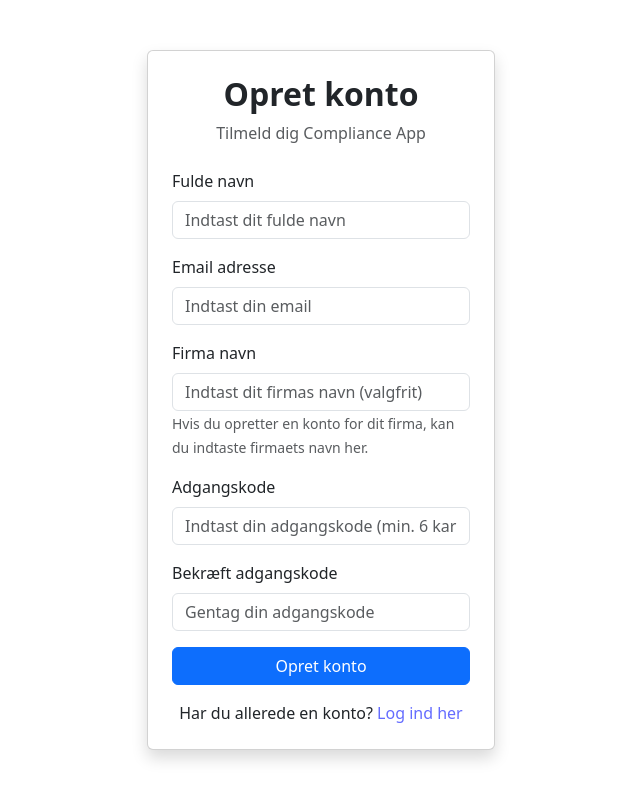
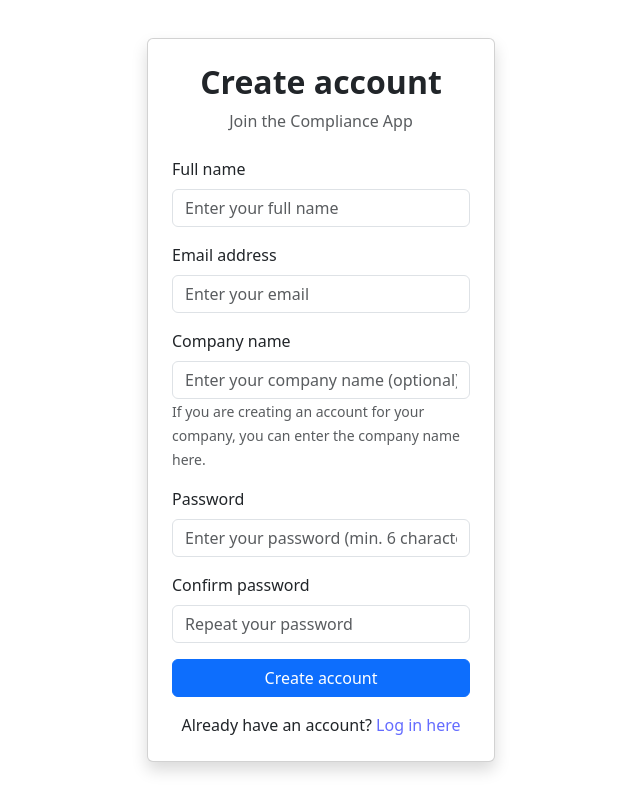
Before and after one commit to zakariyeyare/compliance-project, a React (Vite) app in the folder compliance/: page /register in a window 1280 px wide. Shown: the whole page, without its empty margins (319-959 px from the left). Built offline with nearby package versions, Linux system fonts and the light colour scheme; no server answers.

Commit message:
translated Danish text to English in Login and Register components

```diff
--- a/compliance/src/screen/Login.jsx
+++ b/compliance/src/screen/Login.jsx
@@ -26,7 +26,7 @@ function Login() {
         navigate('/dashboard');
       }
     } catch (err) {
-      setError(err.message || 'Der opstod en fejl under login');
+      setError(err.message || 'An error occurred during login');
     } finally {
       setLoading(false);
     }
@@ -39,8 +39,8 @@ function Login() {
           <Card className="shadow">
             <Card.Body className="p-4">
               <div className="text-center mb-4">
-                <h2 className="fw-bold">Log ind</h2>
-                <p className="text-muted">Velkommen tilbage til Compliance App</p>
+                <h2 className="fw-bold">Log in</h2>
+                <p className="text-muted">Welcome back to Compliance App</p>
               </div>
 
               {error && (
@@ -51,10 +51,10 @@ function Login() {
 
               <Form onSubmit={handleLogin}>
                 <Form.Group className="mb-3">
-                  <Form.Label>Email adresse</Form.Label>
+                  <Form.Label>Email address</Form.Label>
                   <Form.Control
                     type="email"
-                    placeholder="Indtast din email"
+                    placeholder="Enter your email"
                     value={email}
                     onChange={(e) => setEmail(e.target.value)}
                     required
@@ -63,10 +63,10 @@ function Login() {
                 </Form.Group>
 
                 <Form.Group className="mb-3">
-                  <Form.Label>Adgangskode</Form.Label>
+                  <Form.Label>Password</Form.Label>
                   <Form.Control
                     type="password"
-                    placeholder="Indtast din adgangskode"
+                    placeholder="Enter your password"
                     value={password}
                     onChange={(e) => setPassword(e.target.value)}
                     required
@@ -80,15 +80,15 @@ function Login() {
                   className="w-100 mb-3"
                   disabled={loading}
                 >
-                  {loading ? 'Logger ind...' : 'Log ind'}
+                  {loading ? 'Logging in...' : 'Log in'}
                 </Button>
               </Form>
 
               <div className="text-center">
                 <p className="mb-0">
-                  Har du ikke en konto?{' '}
+                  Don't have an account?{' '}
                   <Link to="/register" className="text-decoration-none">
-                    Opret konto her
+                    Create an account here
                   </Link>
                 </p>
               </div>
--- a/compliance/src/screen/Register.jsx
+++ b/compliance/src/screen/Register.jsx
@@ -21,15 +21,15 @@ function Register() {
     setError('');
     setSuccess('');
 
-    // Validering
+    // Validation
     if (password !== confirmPassword) {
-      setError('Adgangskoderne matcher ikke');
+      setError('Passwords do not match');
       setLoading(false);
       return;
     }
 
     if (password.length < 6) {
-      setError('Adgangskoden skal være mindst 6 karakterer');
+      setError('Password must be at least 6 characters');
       setLoading(false);
       return;
     }
@@ -43,7 +43,7 @@ function Register() {
       if (error) {
         setError(error.message);
       } else {
-        setSuccess('Konto oprettet! Tjek din email for at bekræfte kontoen.');
+        setSuccess('Account created! Check your email to confirm your account.');
         // Optionally redirect to login after a few seconds
         setTimeout(() => {
           navigate('/login');
@@ -51,7 +51,7 @@ function Register() {
       }
     } catch (err) {
       console.error('Registration error:', err);
-      setError('Der opstod en fejl under registrering');
+      setError('An error occurred during registration');
     } finally {
       setLoading(false);
     }
@@ -64,8 +64,8 @@ function Register() {
           <Card className="shadow">
             <Card.Body className="p-4">
               <div className="text-center mb-4">
-                <h2 className="fw-bold">Opret konto</h2>
-                <p className="text-muted">Tilmeld dig Compliance App</p>
+                <h2 className="fw-bold">Create account</h2>
+                <p className="text-muted">Join the Compliance App</p>
               </div>
 
               {error && (
@@ -82,10 +82,10 @@ function Register() {
 
               <Form onSubmit={handleRegister}>
                 <Form.Group className="mb-3">
-                  <Form.Label>Fulde navn</Form.Label>
+                  <Form.Label>Full name</Form.Label>
                   <Form.Control
                     type="text"
-                    placeholder="Indtast dit fulde navn"
+                    placeholder="Enter your full name"
                     value={fullName}
                     onChange={(e) => setFullName(e.target.value)}
                     required
@@ -94,10 +94,10 @@ function Register() {
                 </Form.Group>
 
                 <Form.Group className="mb-3">
-                  <Form.Label>Email adresse</Form.Label>
+                  <Form.Label>Email address</Form.Label>
                   <Form.Control
                     type="email"
-                    placeholder="Indtast din email"
+                    placeholder="Enter your email"
                     value={email}
                     onChange={(e) => setEmail(e.target.value)}
                     required
@@ -106,24 +106,24 @@ function Register() {
                 </Form.Group>
 
                 <Form.Group className="mb-3">
-                  <Form.Label>Firma navn</Form.Label>
+                  <Form.Label>Company name</Form.Label>
                   <Form.Control
                     type="text"
-                    placeholder="Indtast dit firmas navn (valgfrit)"
+                    placeholder="Enter your company name (optional)"
                     value={companyName}
                     onChange={(e) => setCompanyName(e.target.value)}
                     autoComplete="organization"
                   />
                   <Form.Text className="text-muted">
-                    Hvis du opretter en konto for dit firma, kan du indtaste firmaets navn her.
+                    If you are creating an account for your company, you can enter the company name here.
                   </Form.Text>
                 </Form.Group>
 
                 <Form.Group className="mb-3">
-                  <Form.Label>Adgangskode</Form.Label>
+                  <Form.Label>Password</Form.Label>
                   <Form.Control
                     type="password"
-                    placeholder="Indtast din adgangskode (min. 6 karakterer)"
+                    placeholder="Enter your password (min. 6 characters)"
                     value={password}
                     onChange={(e) => setPassword(e.target.value)}
                     required
@@ -133,10 +133,10 @@ function Register() {
                 </Form.Group>
 
                 <Form.Group className="mb-3">
-                  <Form.Label>Bekræft adgangskode</Form.Label>
+                  <Form.Label>Confirm password</Form.Label>
                   <Form.Control
                     type="password"
-                    placeholder="Gentag din adgangskode"
+                    placeholder="Repeat your password"
                     value={confirmPassword}
                     onChange={(e) => setConfirmPassword(e.target.value)}
                     required
@@ -150,15 +150,15 @@ function Register() {
                   className="w-100 mb-3"
                   disabled={loading}
                 >
-                  {loading ? 'Opretter konto...' : 'Opret konto'}
+                  {loading ? 'Creating account...' : 'Create account'}
                 </Button>
               </Form>
 
               <div className="text-center">
                 <p className="mb-0">
-                  Har du allerede en konto?{' '}
+                  Already have an account?{' '}
                   <Link to="/login" className="text-decoration-none">
-                    Log ind her
+                    Log in here
                   </Link>
                 </p>
               </div>
```
